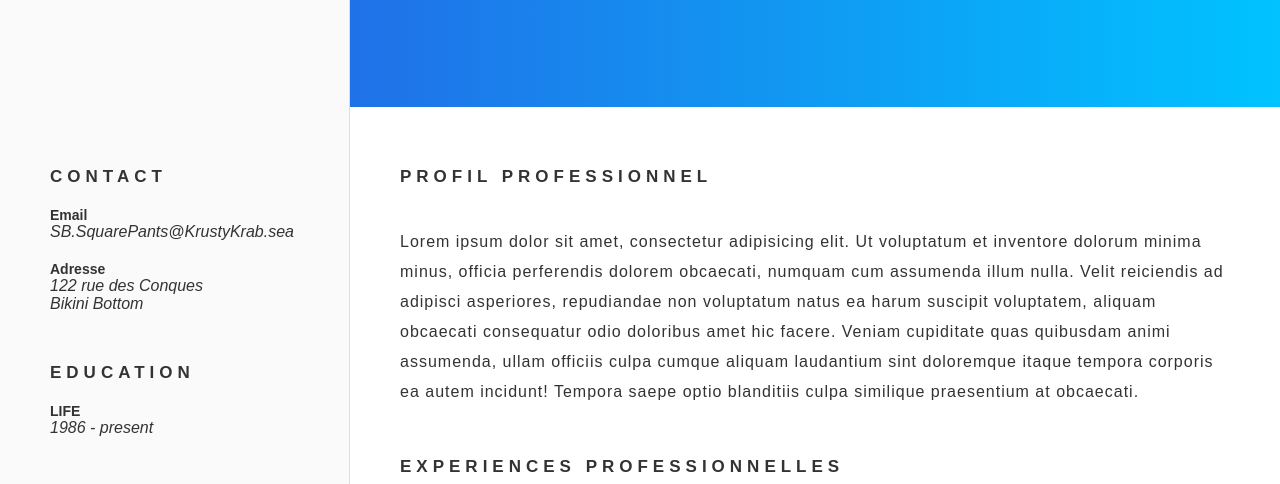
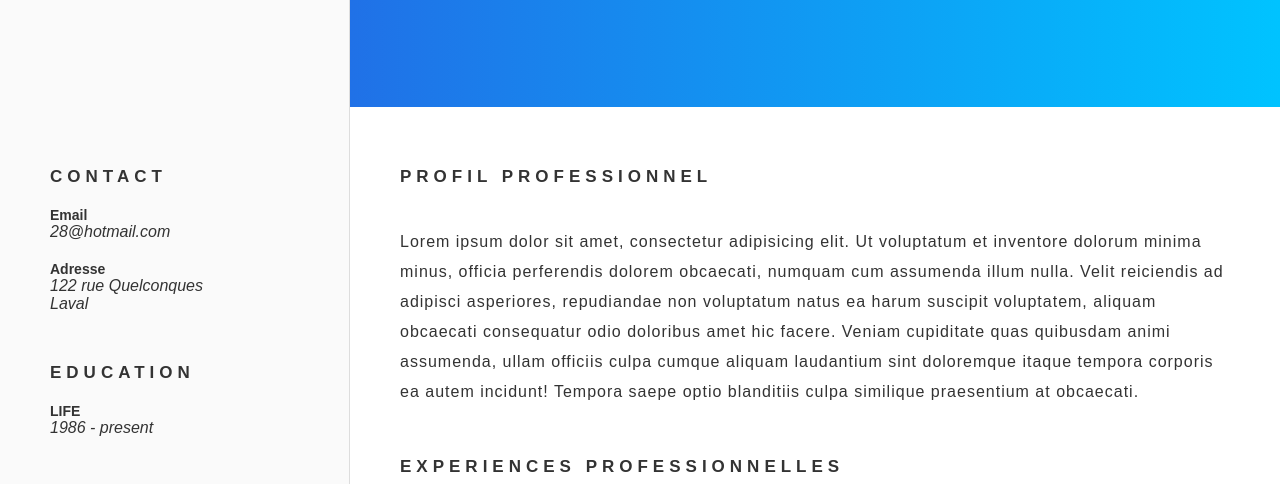
Before and after one commit to Gauthier-2496648/ssite, a plain HTML site: page ssite/index.html in a window 1280 px wide. Shown: the part 241-725 px from the top of the page. Drawn offline with Linux system fonts and the light colour scheme; a web font is replaced by a local one.

Commit message:
changment du courriel et de l'adresse civic

```diff
--- a/ssite/index.html
+++ b/ssite/index.html
@@ -31,9 +31,9 @@
         <div class="block">
           <h2 class="title-small">CONTACT</h2>
           <h3>Email</h3>
-          <p>SB.SquarePants@KrustyKrab.sea</p>
+          <p>28@hotmail.com</p>
           <h3>Adresse</h3>
-          <p>122 rue des Conques<br />Bikini Bottom</p>
+          <p>122 rue Quelconques<br />Laval</p>
         </div>
         <div class="block">
           <h2 class="title-small">EDUCATION</h2>
```
